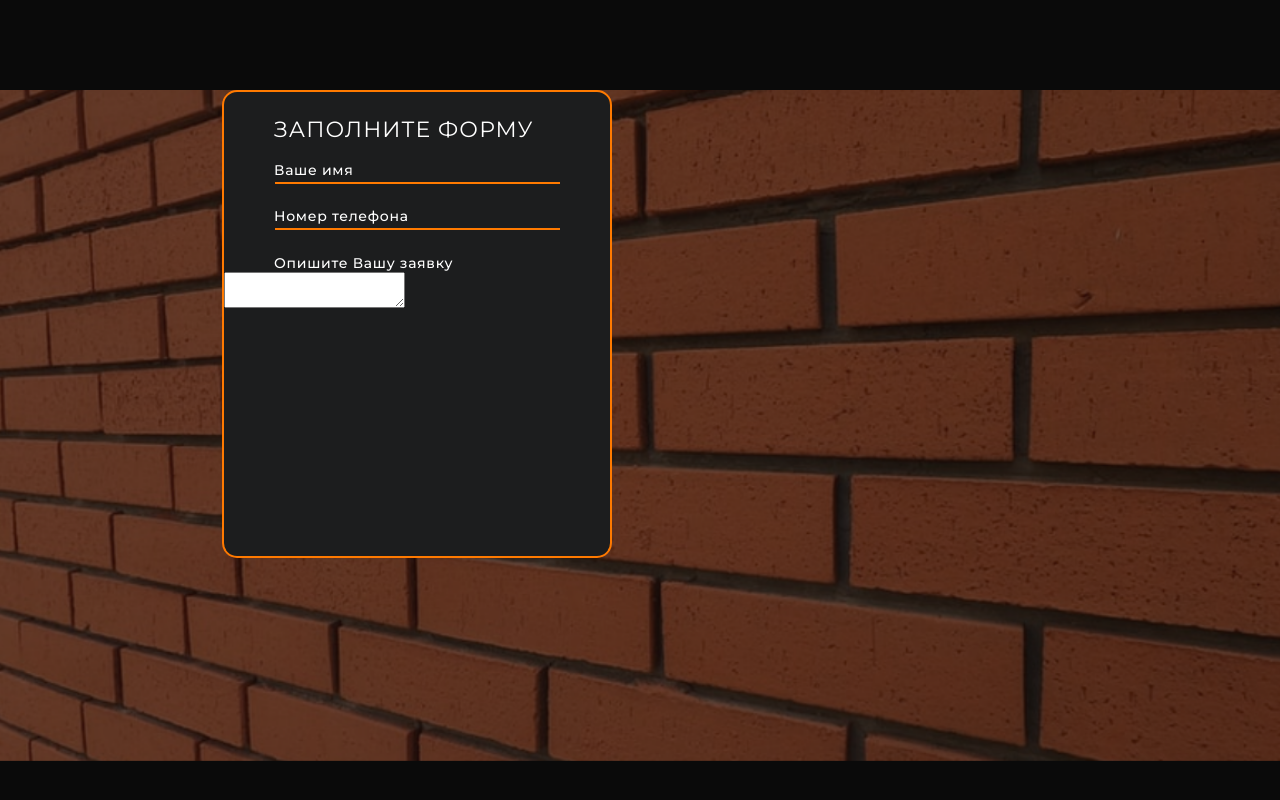
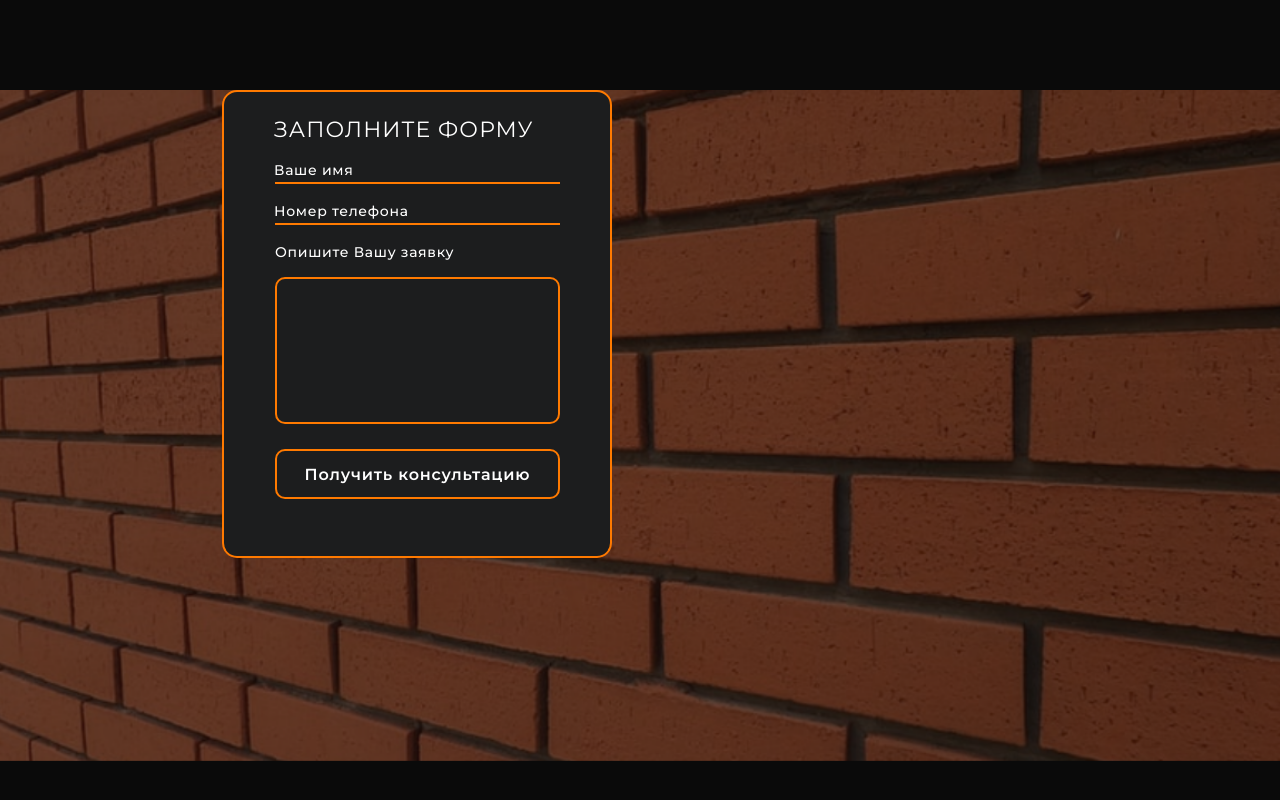
Before and after one commit to 34admal/Portfolio, a React (Create React App) app in the folder homel_build_site/: page / in a window 1280 px wide. Shown: the part 2499-3299 px from the top of the page. Built offline with nearby package versions, Linux system fonts and the light colour scheme.

Commit message:
feat: стилизовать кнопку отправки и текстовое поле в FeedbackForm

```diff
--- a/homel_build_site/src/components/Feedback/FeedbackForm.jsx
+++ b/homel_build_site/src/components/Feedback/FeedbackForm.jsx
@@ -8,11 +8,19 @@ function FeedbackForm() {
       <span className={`${styles.label} ${styles.label_name}`}>Ваше имя</span>
       <span className={styles.line}></span>
 
-  <span className={`${styles.label} ${styles.label_phone}`}>Номер телефона</span>
+      <span className={`${styles.label} ${styles.label_phone}`}>
+        Номер телефона
+      </span>
       <span className={styles.line}></span>
 
-  <span className={`${styles.label} ${styles.label_text}`}>Опишите Вашу заявку</span>
+      <span className={`${styles.label} ${styles.label_text}`}>
+        Опишите Вашу заявку
+      </span>
       <textarea className={styles.textarea}></textarea>
+
+      <button type="submit" className={styles.submitBtn}>
+        Получить консультацию
+      </button>
     </form>
   );
 }
--- a/homel_build_site/src/components/Feedback/FeedbackForm.module.css
+++ b/homel_build_site/src/components/Feedback/FeedbackForm.module.css
@@ -43,8 +43,6 @@
   margin-top: 3.1px;
 }
 
-
-
 .label:nth-of-type(2) {
   margin-top: 18.2px;
 }
@@ -53,3 +51,75 @@
   margin-top: 17.2px;
   margin-left: 51px;
 }
+
+.label_name {
+  margin-top: 23.24px;
+  margin-left: 50px;
+}
+
+.label_phone {
+  margin-top: 18.2px;
+  margin-left: 50px;
+}
+
+.label_text {
+  margin-top: 17.2px;
+  margin-left: 51px;
+}
+
+.textarea {
+  width: 285px;
+  height: 146.53px;
+  border-radius: 10px;
+  border: 2px solid #ff7a00;
+  background: transparent;
+  box-sizing: border-box;
+  margin-top: 16.7px;
+  margin-left: 51px;
+  color: #ffffff;
+  padding: 10px 14px;
+  outline: none;
+  resize: none;
+}
+
+.textarea::-webkit-scrollbar {
+  display: none;
+}
+
+.submitBtn {
+  width: 285px;
+  height: 50.53px;
+  border-radius: 10px;
+  border: 2px solid #ff7a00;
+  background: transparent;
+  box-sizing: border-box;
+  margin-top: 25.27px;
+  margin-left: 51px;
+  cursor: pointer;
+  transition: background-color 0.3s ease, color 0.3s ease;
+}
+
+.submitBtn {
+  width: 285px;
+  height: 50.53px;
+  border-radius: 10px;
+  border: 2px solid #ff7a00;
+  background: transparent;
+  box-sizing: border-box;
+  margin-top: 25.27px;
+  margin-left: 51px;
+  cursor: pointer;
+  color: #ffffff;
+  transition: background-color 0.3s ease, color 0.3s ease;
+
+  /* Свойства текста из макета */
+  font-family: 'Montserrat', sans-serif;
+  font-size: 16px;
+  font-weight: 600; /* Соответствует SemiBold */
+  letter-spacing: 0.8px;
+}
+
+.submitBtn:hover {
+  background-color: #ff7a00;
+  color: #1c1d1e;
+}
```
Lines whose indentation alone changed are shown as unchanged.
